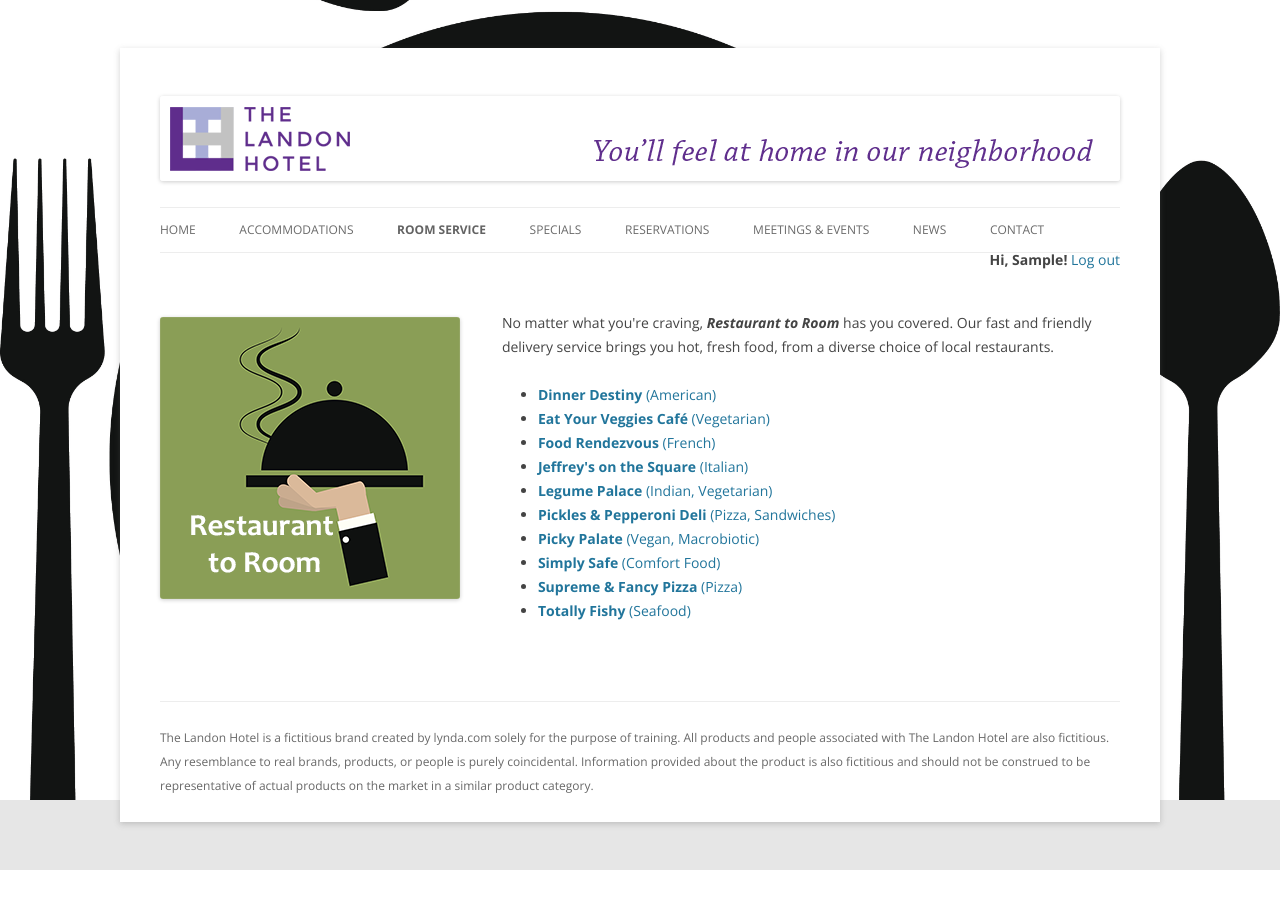
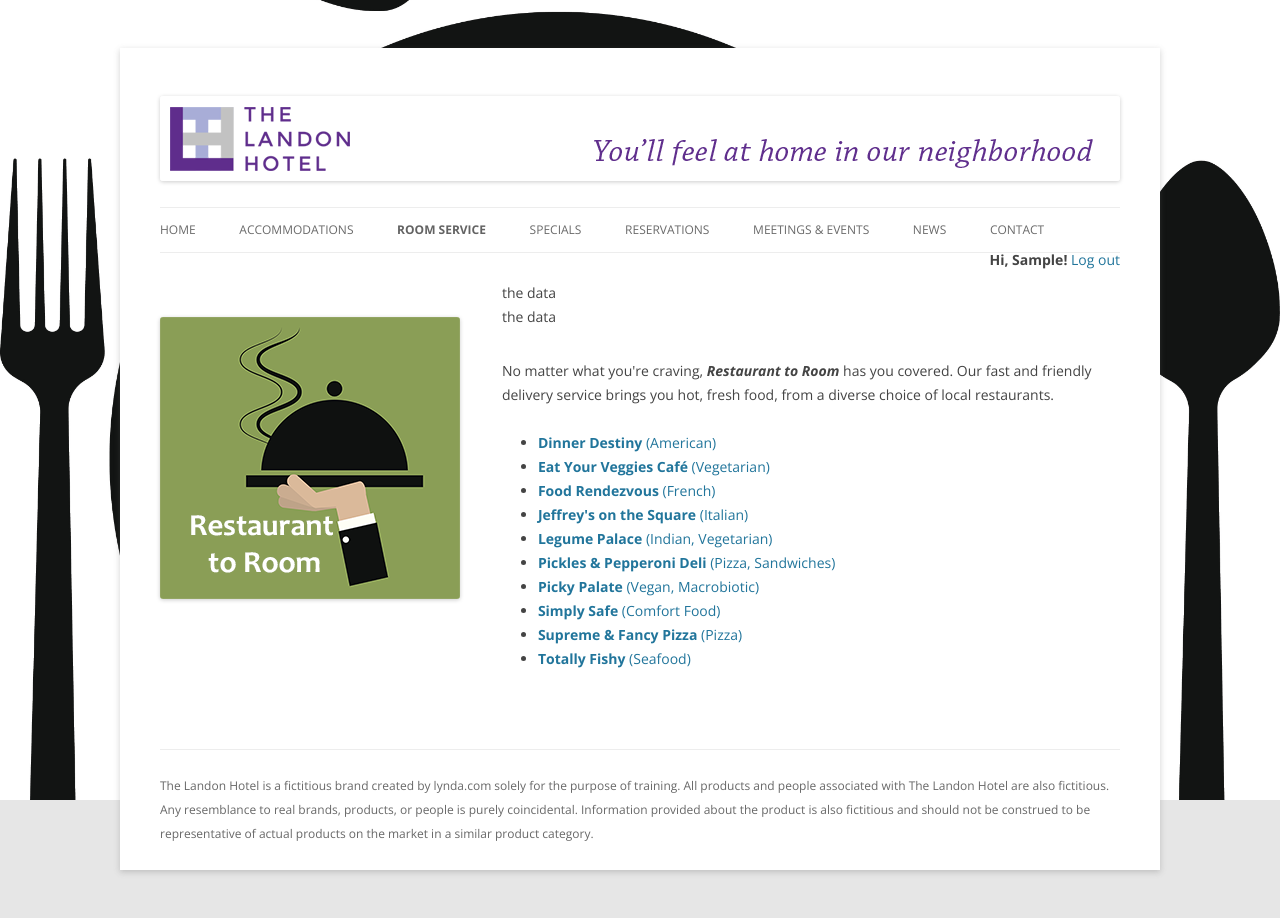
Before and after one commit to mhenke/restaurant-to-room, a Node server app: page /orders in a window 1280 px wide. Before the commit the page ends 870 px from the top, so only its background shows below. Run offline with Node 20, Linux system fonts and the light colour scheme; the visitor is signed in with stand-in values (Sample User, id 1); some libraries are stand-ins or nearby versions.

```diff
--- /dev/null
+++ b/public/js/app/restaurants/restaurants.html
@@ -0,0 +1,29 @@
+{{vm.data}}
+<div ng-bind="vm.data"></div>
+<div class="textwidget margin-top-30">
+  <p>No matter what you're craving, <em><strong>Restaurant to Room</strong></em> has you covered. Our fast and friendly delivery service brings you hot, fresh food, from a diverse choice of local restaurants.</p>
+</div>
+<div class="widget">
+  <ul>
+    <li><a title="Dinner Destiny" href="#"><strong>Dinner Destiny</strong> <span class="cusines">(American)</span></a>
+    </li>
+    <li><a title="Eat Your Veggies Cafe" href="#"><strong>Eat Your Veggies Café</strong> <span class="cusines">(Vegetarian)</span></a>
+    </li>
+    <li><a title="Food Rendezvous" href="#"><strong>Food Rendezvous</strong> <span class="cusines">(French)</span></a>
+    </li>
+    <li><a title="Jeffrey's on the Square" href="#"><strong>Jeffrey's on the Square</strong> <span class="cusines">(Italian)</span></a>
+    </li>
+    <li><a title="Legume Palace" href="#"><strong>Legume Palace</strong> <span class="cusines">(Indian, Vegetarian)</span></a>
+    </li>
+    <li><a title="Pickles &amp; Pepperoni Deli" href="#"><strong>Pickles &amp; Pepperoni Deli</strong> <span class="cusines">(Pizza, Sandwiches)</span></a>
+    </li>
+    <li><a title="Picky Palate" href="#"><strong>Picky Palate</strong> <span class="cusines">(Vegan, Macrobiotic)</a>
+    </li>
+    <li><a title="Simply Safe" href="#"><strong>Simply Safe</strong> <span class="cusines">(Comfort Food)</span></a>
+    </li>
+    <li><a title="Supreme &amp; Fancy Pizza" href="#"><strong>Supreme &amp; Fancy Pizza</strong> <span class="cusines">(Pizza)</span></a>
+    </li>
+    <li><a title="Totally Fishy" href="#"><strong>Totally Fishy</strong> <span class="cusines">(Seafood)</span></a>
+    </li>
+  </ul>
+</div>
--- /dev/null
+++ b/public/js/app/restaurants/restaurants.js
@@ -0,0 +1,11 @@
+(function() {
+  'use strict';
+
+  angular
+    .module('app')
+    .controller('RestaurantsController', RestaurantsController);
+
+    function RestaurantsController() {
+      this.data = 'the data'; // use {{vm.data}} in the view
+    }
+}());
--- a/views/orders/index.hbs
+++ b/views/orders/index.hbs
@@ -1,29 +1,8 @@
-<div class="textwidget margin-top-30">
-  <p>No matter what you're craving, <em><strong>Restaurant to Room</strong></em> has you covered. Our fast and friendly delivery service brings you hot, fresh food, from a diverse choice of local restaurants.</p>
-</div>
-<div class="widget">
-  <ul>
-    <li><a title="Dinner Destiny" href="#"><strong>Dinner Destiny</strong> <span class="cusines">(American)</span></a>
-    </li>
-    <li><a title="Eat Your Veggies Cafe" href="#"><strong>Eat Your Veggies Café</strong> <span class="cusines">(Vegetarian)</span></a>
-    </li>
-    <li><a title="Food Rendezvous" href="#"><strong>Food Rendezvous</strong> <span class="cusines">(French)</span></a>
-    </li>
-    <li><a title="Jeffrey's on the Square" href="#"><strong>Jeffrey's on the Square</strong> <span class="cusines">(Italian)</span></a>
-    </li>
-    <li><a title="Legume Palace" href="#"><strong>Legume Palace</strong> <span class="cusines">(Indian, Vegetarian)</span></a>
-    </li>
-    <li><a title="Pickles &amp; Pepperoni Deli" href="#"><strong>Pickles &amp; Pepperoni Deli</strong> <span class="cusines">(Pizza, Sandwiches)</span></a>
-    </li>
-    <li><a title="Picky Palate" href="#"><strong>Picky Palate</strong> <span class="cusines">(Vegan, Macrobiotic)</a>
-    </li>
-    <li><a title="Simply Safe" href="#"><strong>Simply Safe</strong> <span class="cusines">(Comfort Food)</span></a>
-    </li>
-    <li><a title="Supreme &amp; Fancy Pizza" href="#"><strong>Supreme &amp; Fancy Pizza</strong> <span class="cusines">(Pizza)</span></a>
-    </li>
-    <li><a title="Totally Fishy" href="#"><strong>Totally Fishy</strong> <span class="cusines">(Seafood)</span></a>
-    </li>
-  </ul>
+<div ng-app="app">
+  <div ng-view></div>
 </div>
 <script src="/bower/angular/angular.min.js"></script>
 <script src="/bower/angular-route/angular-route.min.js"></script>
+<script src="/js/app/app.js"></script>
+<script src="/js/app/route-config.js"></script>
+<script src="/js/app/restaurants/restaurants.js"></script>
```
